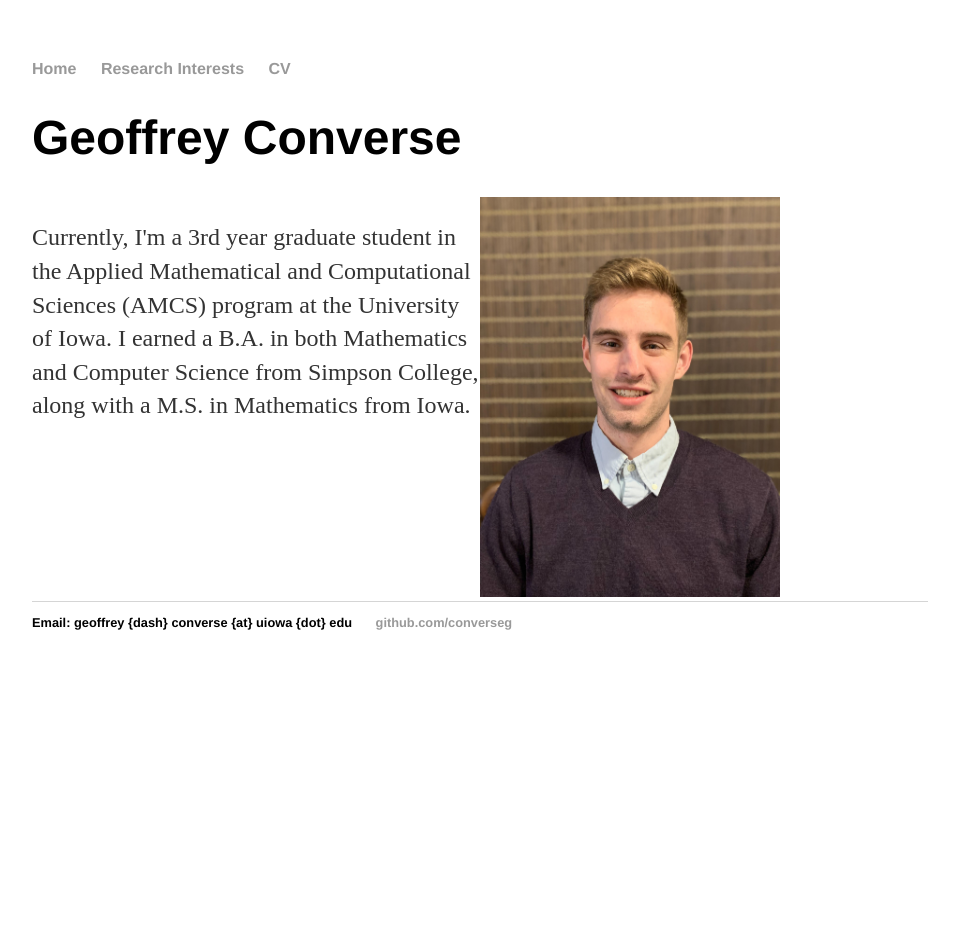
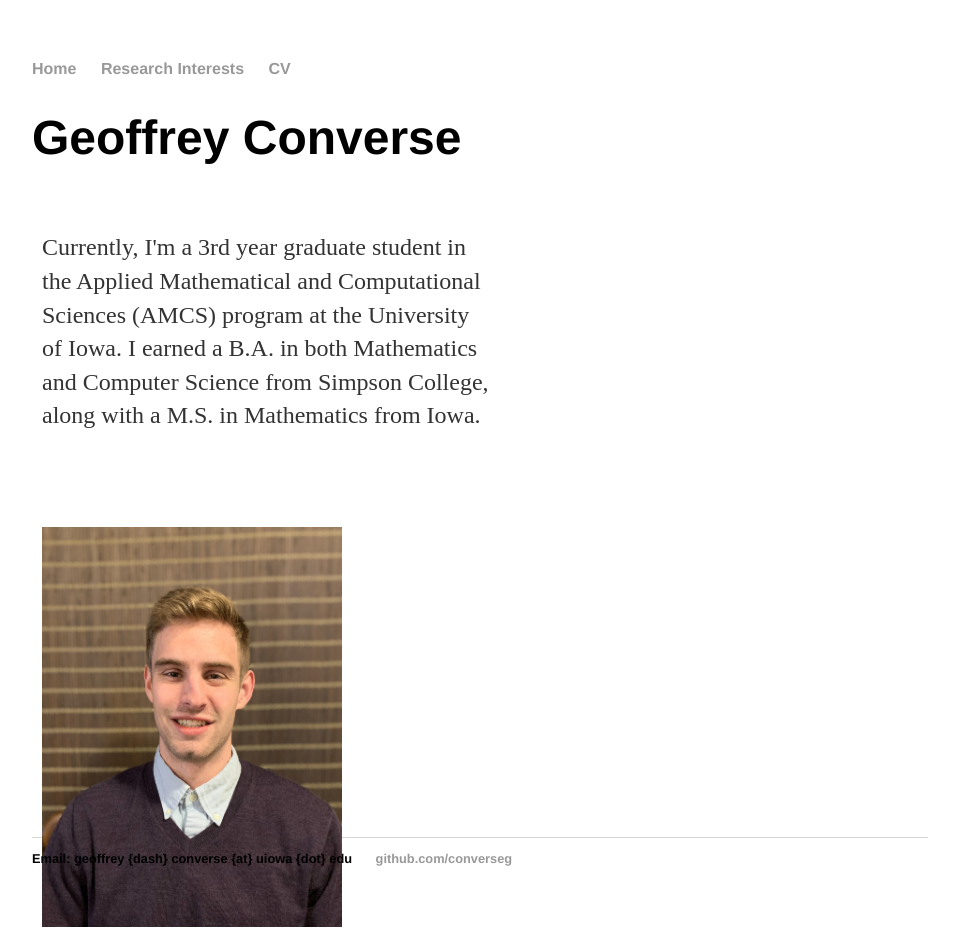
Before and after one commit to converseg/converseg.github.io, a Jekyll site: the page built from index.html, in a window 1280 px wide. Shown: the whole page, without its empty margins (160-1119 px from the left). Built offline with Jekyll 4.4.1, drawn with Linux system fonts in a browser that asks for light colours; before the commit the page ends 900 px from its top, so only the background shows below that.

Commit message:
trying to get columns

```diff
--- a/_layouts/default.html
+++ b/_layouts/default.html
@@ -4,6 +4,22 @@
 			<title>{{ page.title }}</title>
 			<!-- link to main stylesheet -->
 			<link rel="stylesheet" type="text/css" href="/css/main.css">
+			<style>
+				/* Create two equal columns that floats next to each other */
+				.column {
+				  float: left;
+				  width: 50%;
+				  padding: 10px;
+				  height: 300px; /* Should be removed. Only for demonstration */
+				}
+
+				/* Clear floats after the columns */
+				.row:after {
+				  content: "";
+				  display: table;
+				  clear: both;
+				}
+			</style>
 		</head>
 		<body>
 			<nav>
--- a/css/main.css
+++ b/css/main.css
@@ -41,14 +41,3 @@
 ul.posts li {
     list-style: none;
 }
-
-.column {
-  float: left;
-  width: 50%;
-}
-
-.row:after {
-  content: "";
-  display: table;
-  clear: both;
-}
```
